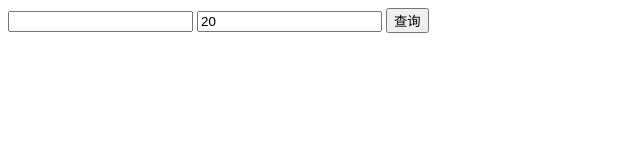
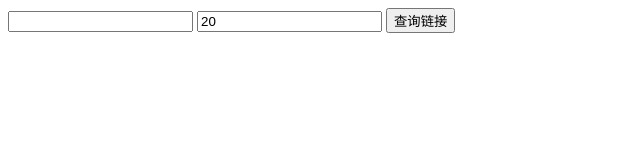
Before and after one commit to pingyanglu/jd-duobaodao, a website: page index.html in a window 1280 px wide. Shown: the full height of the page, 0-640 px from the left. Drawn offline with nearby package versions, Linux system fonts and the light colour scheme.

Commit message:
修改文案

```diff
--- a/index.html
+++ b/index.html
@@ -14,7 +14,7 @@
 	class="keyWord">
 <input type="text"
 	class="time" value="20">
-<button class="search">查询</button>
+<button class="search">查询链接</button>
 <ul>
 	<!-- <li>
 		<a href="http://www.baidu.com" target='_blank'>测试</a>
```
